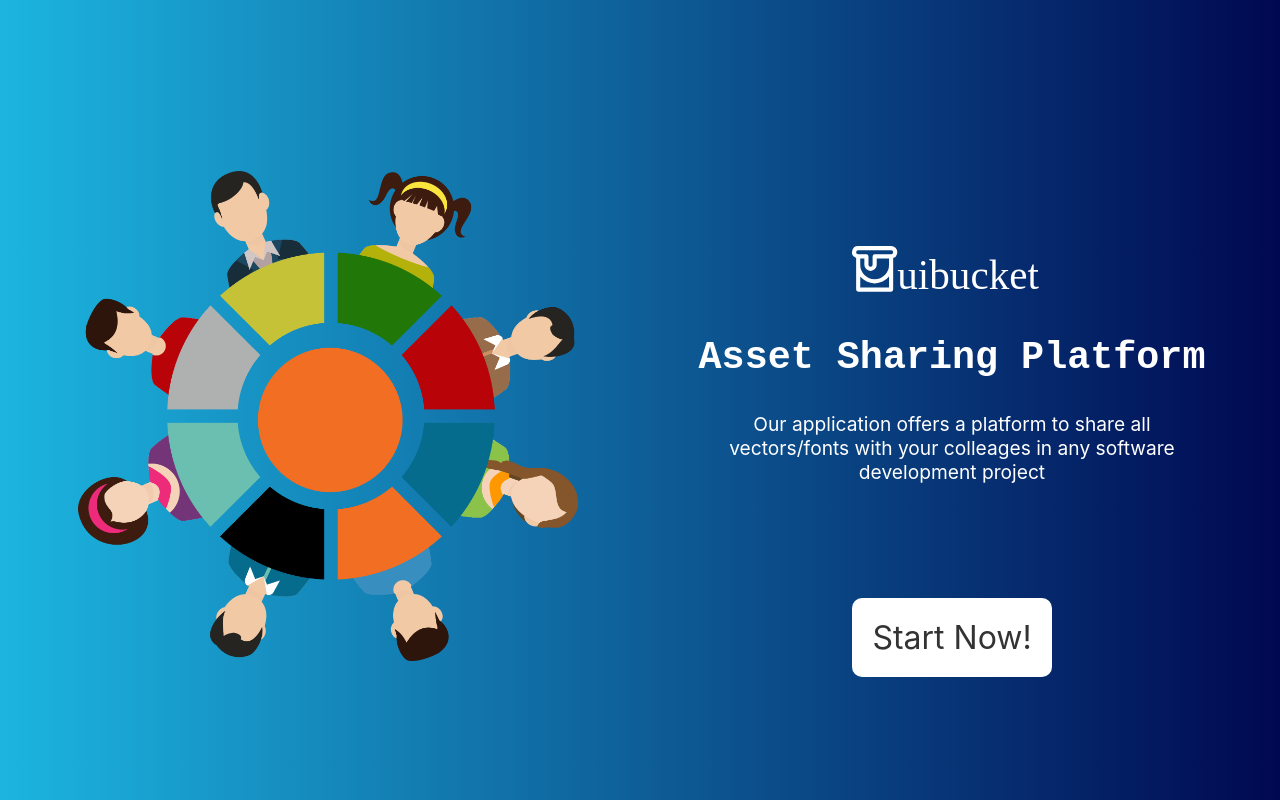
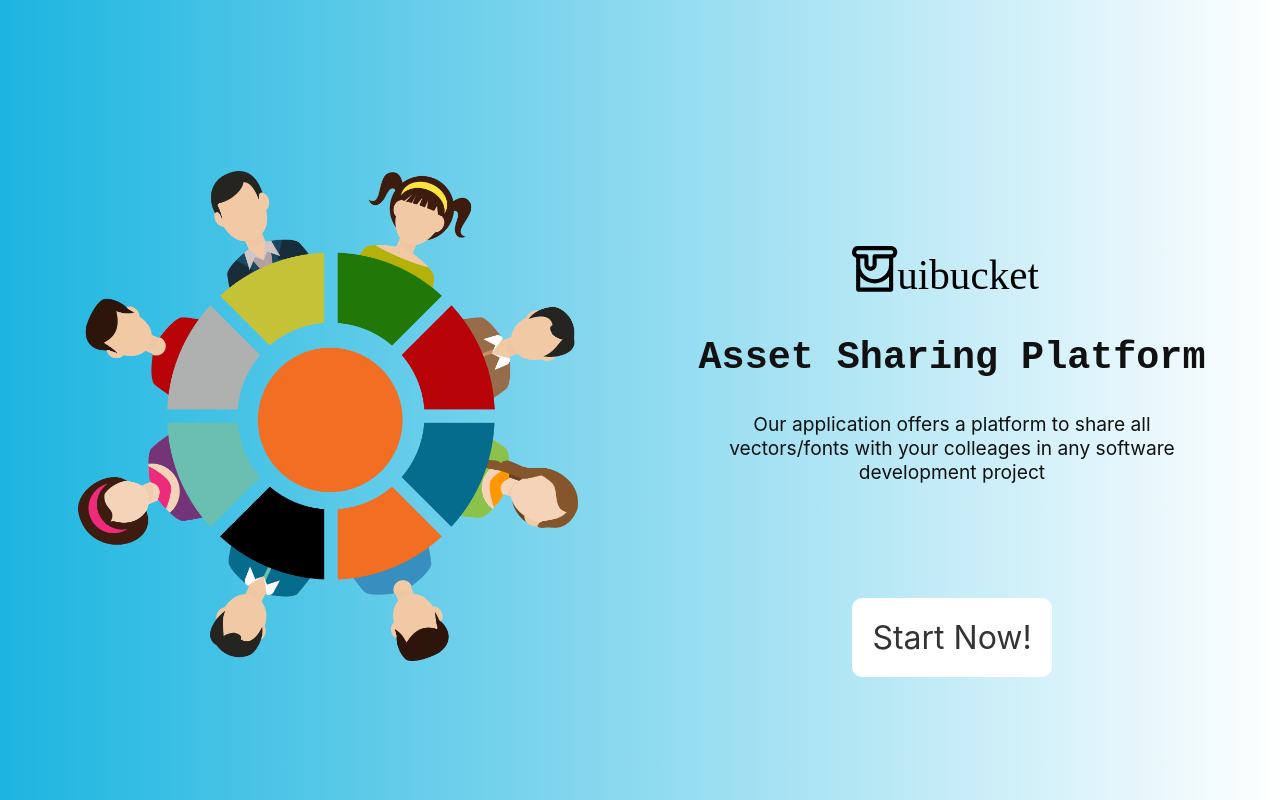
Before and after one commit to btk/uibucket, a Next.js app: page / in a window 1280 px wide. Shown: the top 800 px of the page. Built offline with nearby package versions, Linux system fonts and the light colour scheme.

Commit message:
visual changes

```diff
--- a/components/commentBox.js
+++ b/components/commentBox.js
@@ -8,6 +8,9 @@
 
     return(
         <div className={styles.commentBox}>
+        <br/>
+        <big>Comments:</big><br/><br/>
+
         <div className={styles.comments}>
 
         {comments.length != 0 && comments.map((comment, i) => {
@@ -20,6 +23,7 @@
         })
 
         }
+        {comments.length == 0 && <p style={{textAlign: "center", paddingTop: 10, opacity: 0.7}}>No Comments yet, be the first to voice your opinion.</p>}
         </div>
         <div className={styles.commentWrite}>
             <input type="text" className={styles.commentInput} value={comment} onChange={(e) => setComment(e.target.value)} placeholder="Enter your comment here!"/>
--- a/pages/index.js
+++ b/pages/index.js
@@ -35,9 +35,9 @@
           <img className="imglead" src='/assets/community.png'/>
       </div>
       <div className="rightlead">
-          <img src={"/logo_white.svg"} style={{width: 200}}/>
-          <h1 className='section_title'>Asset Sharing Platform</h1>
-          <p className='section_info'>Our application offers a platform to share all vectors/fonts with your colleages in any software development project</p>
+          <img src={"/logo.svg"} style={{width: 200}}/>
+          <h1 className='section_title' style={{color: "#111"}}>Asset Sharing Platform</h1>
+          <p className='section_info' style={{color: "#111"}}>Our application offers a platform to share all vectors/fonts with your colleages in any software development project</p>
 
           <div className="start">
               <a onClick={()=> Router.push("/login")}>Start Now!</a>
--- a/styles/commentBox.module.css
+++ b/styles/commentBox.module.css
@@ -3,7 +3,6 @@
     /* width: 35vw; */
     width: 100%;
     height: 25vh;
-    box-shadow: 0px 1px 4px 1px gray;
     margin-top: 2%;
 }
 
--- a/styles/globals.css
+++ b/styles/globals.css
@@ -379,14 +379,10 @@
 
 
   .section1{
-    background: linear-gradient(90deg, #1CB5E0 0%, #000851 100%);
+    background: linear-gradient(90deg, #1CB5E0 0%, #ffffff 100%);
     margin: 0px;
   }
 
-  .section1{
-    background: linear-gradient(90deg, #1CB5E0 0%, #000851 100%);
-    margin: 0px;
-  }
   .section2{
     background: linear-gradient(90deg, #e01c1c 0%, #510000 100%);
     margin: 0px;
```
Also changed, not shown: components/Font.js (+7 -1 lines), components/Vector.js (+7 -1 lines), pages/font/[[...slug]].js (line endings or trailing spaces).
